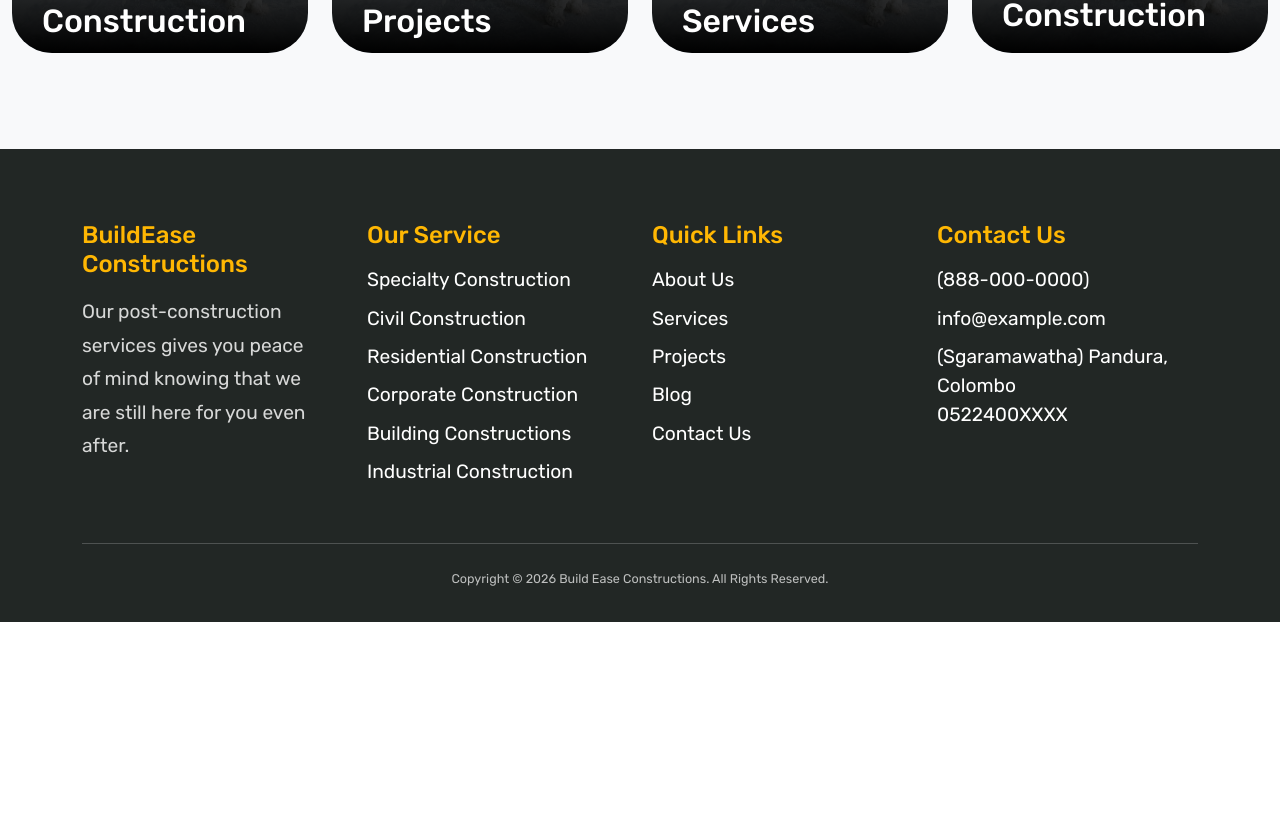
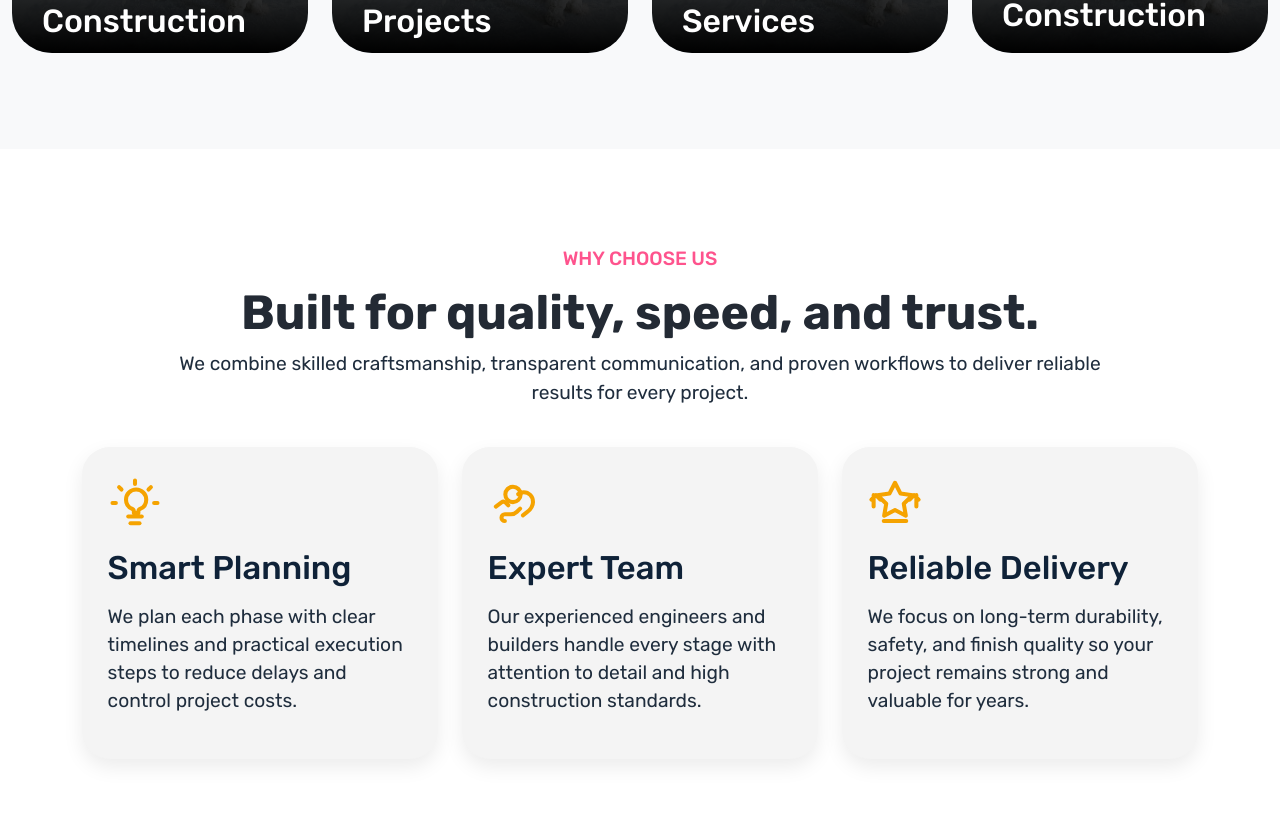
Before and after one commit to nethmalgeesaraux/Construction-Website-React-Laravel, a React (Vite) app in the folder frontend/: page /Services in a window 1280 px wide. Shown: the part 1239-2060 px from the top of the page. Before the commit the page ends 1861 px from the top, so only its background shows below. Built offline with nearby package versions, Linux system fonts and the light colour scheme.

Commit message:
refactor Services component to enhance layout

```diff
--- a/frontend/src/Components/frontend/Services.jsx
+++ b/frontend/src/Components/frontend/Services.jsx
@@ -6,7 +6,7 @@ const Services = () => {
   return (
     <div>
 
-       <Header/>
+      <Header />
 
       <section className='section-7'>
         <div className='hero d-flex align-items-center'>
@@ -21,9 +21,9 @@ const Services = () => {
       </section>
 
       {/* Our Service Section */}
-                        <section class="section-3 bg-light py-5">
-                            <div class="container-fluid py-5">
-                                <div class="section-header text-center">
+      <section className="section-3 bg-light py-5">
+        <div className="container-fluid py-5">
+          <div className="section-header text-center">
             <span>our services</span>
             <h2>Our construction services</h2>
             <p>
@@ -120,7 +120,76 @@ const Services = () => {
         </div>
       </section>
 
-       <Footer/>
+      {/* Why Choose Us */}
+      <section className='section-4 py-5'>
+        <div className='container py-5'>
+          <div className='section-header text-center'>
+            <span>Why Choose Us</span>
+            <h2>Built for quality, speed, and trust.</h2>
+            <p>
+              We combine skilled craftsmanship, transparent communication, and
+              proven workflows to deliver reliable results for every project.
+            </p>
+          </div>
+
+          <div className='row g-4 pt-4'>
+            <div className='col-md-4'>
+              <div className='why-card h-100'>
+                <div className='why-icon'>
+                  <svg width='54' height='54' viewBox='0 0 24 24' fill='none' xmlns='http://www.w3.org/2000/svg'>
+                    <path d='M9 18H15' stroke='currentColor' strokeWidth='1.8' strokeLinecap='round' />
+                    <path d='M10 21H14' stroke='currentColor' strokeWidth='1.8' strokeLinecap='round' />
+                    <path d='M12 2V3.5M4.93 4.93L6 6M19.07 4.93L18 6M2 12H3.5M20.5 12H22' stroke='currentColor' strokeWidth='1.8' strokeLinecap='round' />
+                    <path d='M8 10.5C8 8.01 10.01 6 12.5 6C14.99 6 17 8.01 17 10.5C17 12.35 15.87 13.93 14.26 14.61C13.78 14.81 13.5 15.29 13.5 15.81V16.5H11.5V15.78C11.5 15.29 11.22 14.83 10.77 14.63C9.21 13.93 8 12.33 8 10.5Z' stroke='currentColor' strokeWidth='1.8' strokeLinecap='round' strokeLinejoin='round' />
+                  </svg>
+                </div>
+                <h3>Smart Planning</h3>
+                <p>
+                  We plan each phase with clear timelines and practical execution steps
+                  to reduce delays and control project costs.
+                </p>
+              </div>
+            </div>
+
+            <div className='col-md-4'>
+              <div className='why-card h-100'>
+                <div className='why-icon'>
+                  <svg width='54' height='54' viewBox='0 0 24 24' fill='none' xmlns='http://www.w3.org/2000/svg'>
+                    <path d='M7.5 20C6.67 20 6 19.33 6 18.5C6 17.67 6.67 17 7.5 17H10.2C11.2 17 12.16 16.6 12.87 15.89L14.27 14.49' stroke='currentColor' strokeWidth='1.8' strokeLinecap='round' />
+                    <path d='M14.5 8.2C14.5 10.08 12.98 11.6 11.1 11.6C9.22 11.6 7.7 10.08 7.7 8.2C7.7 6.32 9.22 4.8 11.1 4.8C12.98 4.8 14.5 6.32 14.5 8.2Z' stroke='currentColor' strokeWidth='1.8' />
+                    <path d='M15.5 17.5L17.2 16.2C18.67 15.08 20 13.61 20 11.5C20 9 18.1 7.2 15.9 7.2C15 7.2 14.12 7.51 13.4 8.07' stroke='currentColor' strokeWidth='1.8' strokeLinecap='round' />
+                    <path d='M3.5 13.6L6 11.7C6.56 11.27 7.34 11.33 7.83 11.83L9 13' stroke='currentColor' strokeWidth='1.8' strokeLinecap='round' />
+                  </svg>
+                </div>
+                <h3>Expert Team</h3>
+                <p>
+                  Our experienced engineers and builders handle every stage with
+                  attention to detail and high construction standards.
+                </p>
+              </div>
+            </div>
+
+            <div className='col-md-4'>
+              <div className='why-card h-100'>
+                <div className='why-icon'>
+                  <svg width='54' height='54' viewBox='0 0 24 24' fill='none' xmlns='http://www.w3.org/2000/svg'>
+                    <path d='M12 3L14.47 7.81L19.78 8.59L15.89 12.34L16.82 17.65L12 15.08L7.18 17.65L8.11 12.34L4.22 8.59L9.53 7.81L12 3Z' stroke='currentColor' strokeWidth='1.8' strokeLinejoin='round' />
+                    <path d='M2.5 13.5V8.5M21.5 13.5V8.5M5.5 10.5L3.5 8.5L1.5 10.5M22.5 10.5L20.5 8.5L18.5 10.5' stroke='currentColor' strokeWidth='1.8' strokeLinecap='round' strokeLinejoin='round' />
+                    <path d='M7 20H17' stroke='currentColor' strokeWidth='1.8' strokeLinecap='round' />
+                  </svg>
+                </div>
+                <h3>Reliable Delivery</h3>
+                <p>
+                  We focus on long-term durability, safety, and finish quality so your
+                  project remains strong and valuable for years.
+                </p>
+              </div>
+            </div>
+          </div>
+        </div>
+      </section>
+
+      <Footer />
 
     </div>
   )
```
Lines whose indentation alone changed are shown as unchanged.
